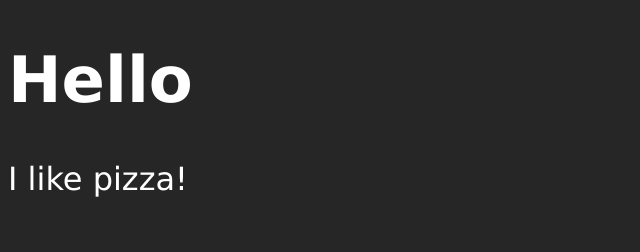
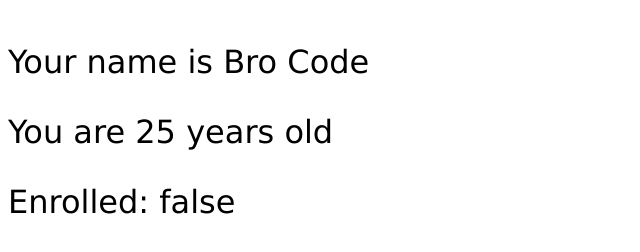
Before and after one commit to cannell001/JSandDOM, a plain HTML site: page index.html in a window 1280 px wide. Shown: the whole page, without its empty margins (0-640 px from the left). Drawn offline with Linux system fonts and the light colour scheme.

Commit message:
Variables & Interpolation

```diff
--- a/index.html
+++ b/index.html
@@ -12,6 +12,8 @@
     <body>
         <h1 id="myH1"></h1>
 
-        <p id="myP"></p>
+        <p id="p1"></p>
+        <p id="p2"></p>
+        <p id="p3"></p>
     </body>
 </html>
--- a/js/script.js
+++ b/js/script.js
@@ -1,23 +1,10 @@
-console.log(`I like pizza!`)
+// variable = A container that stores a value.
+// Behaves as if it were the value it contains.
 
-console.dir(document.body.style)
+let fullName = 'Bro Code'
+let age = 25
+let isStudent = false
 
-document.body.style.backgroundColor = 'hsl(0,0%,15%)'
-document.body.style.color = 'white'
-
-window.alert(`This is an alert!`)
-
-window.alert(`I like pizza!`)
-
-document.getElementById('myH1').textContent = `Hello`
-
-document.getElementById('myP').textContent = `I like pizza!`
-
-// This is a comment
-
-/*
-    This
-    is
-    a
-    comment
-*/
+document.getElementById('p1').textContent = `Your name is ${fullName}`
+document.getElementById('p2').textContent = `You are ${age} years old`
+document.getElementById('p3').textContent = `Enrolled: ${isStudent}`
```
